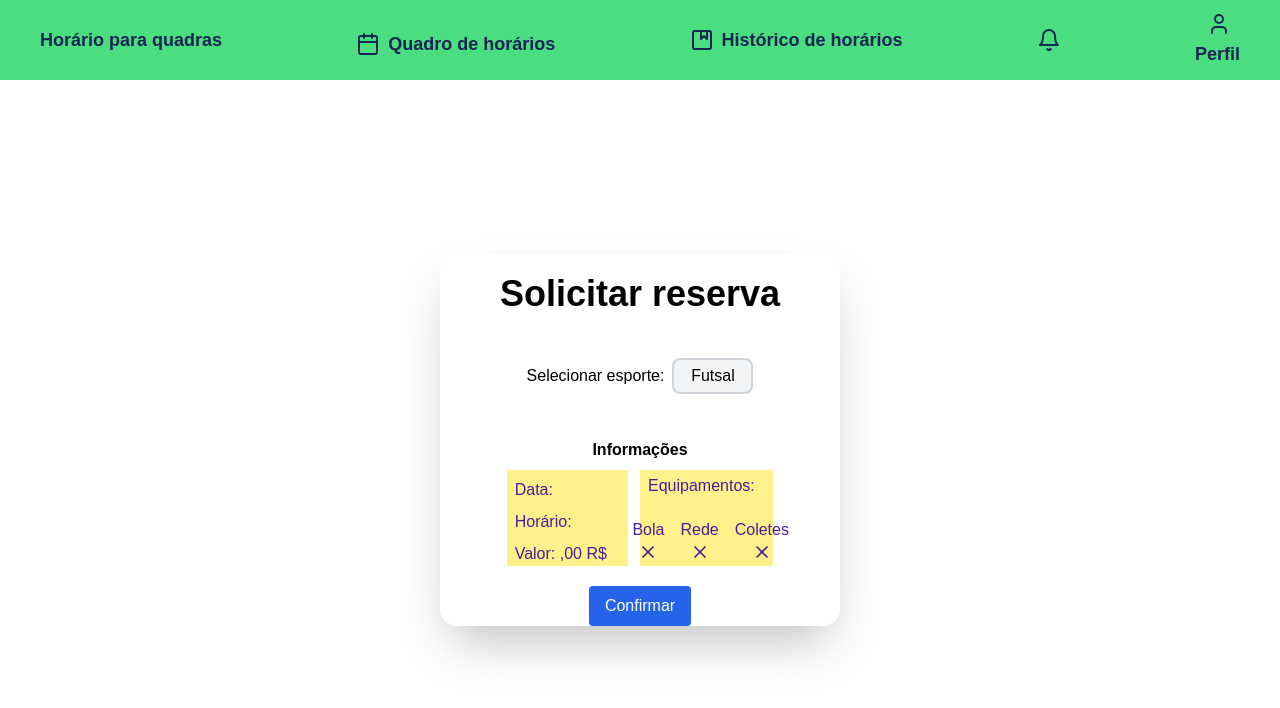
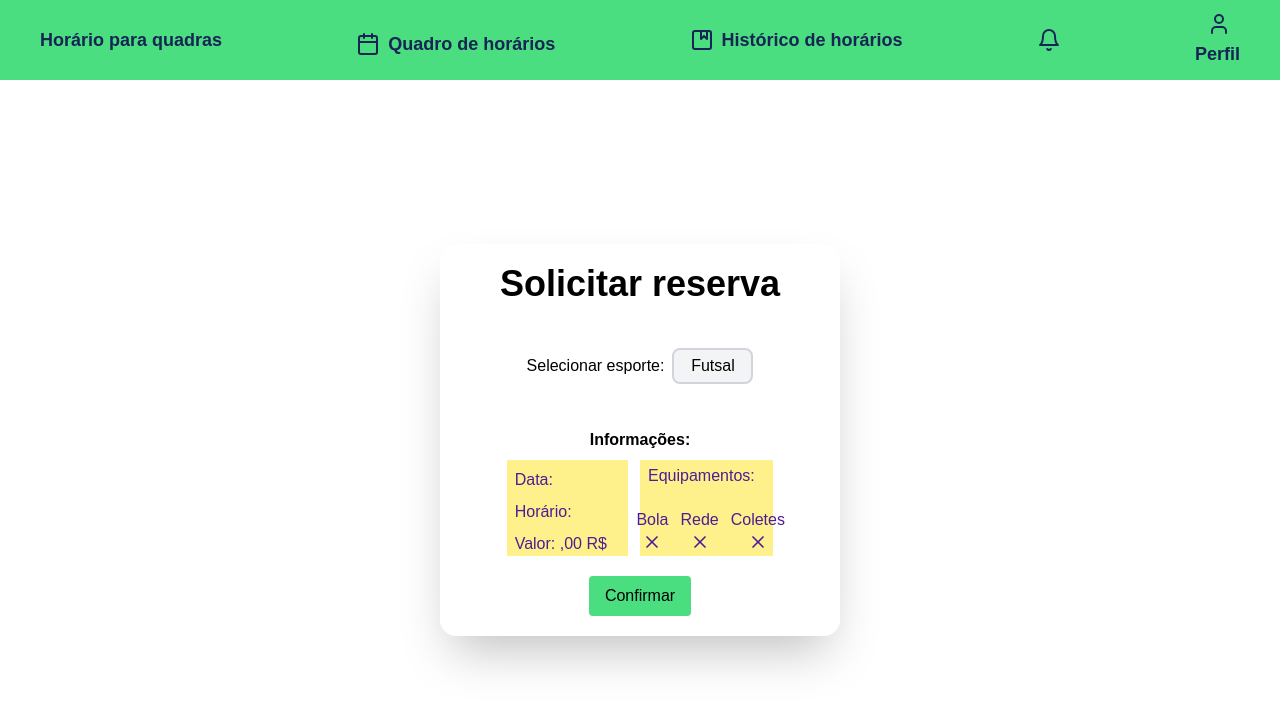
Before and after one commit to Italocr11/Projeto-Engenharia-de-Software-Front, a Next.js app in the folder frontproj/: page /solicitarReserva in a window 1280 px wide. Shown: the top 708 px of the page. Built offline with nearby package versions, Linux system fonts and the light colour scheme.

Commit message:
Pequenas alterações CSS em solicitar reserva

```diff
--- a/frontproj/src/app/solicitarReserva/page.jsx
+++ b/frontproj/src/app/solicitarReserva/page.jsx
@@ -54,12 +54,12 @@ export default function solicitarReserva() {
             <option value="Outro">Outro</option>
           </select>
         </div>
-        <h2 className="text-center font-bold mt-5 mb-2">Informações</h2>
+        <h2 className="text-center font-bold mt-5 mb-2">Informações:</h2>
         <InfoReserv {...reservaInfo}></InfoReserv>
 
         <button
           type="button"
-          className="bg-blue-600 py-2 px-4 text-white rounded hover:text-gray-300 mt-5"
+          className="bg-green-400 py-2 px-4 text-black rounded hover:text-gray-300 my-5"
           onClick={() => {
             router.push("/pagamento");
           }}
--- a/frontproj/src/components/InfoReserv.jsx
+++ b/frontproj/src/components/InfoReserv.jsx
@@ -10,7 +10,7 @@ function InfoReserv({ ...reservaInfo }) {
       </div>
       <div className="flex flex-col bg-yellow-200 w-1/2 space-x-2 text-violet-900">
         <h3 className="ml-2 mt-1 mb-5">Equipamentos:</h3>
-        <div className="flex flex-row space-x-4 items-center justify-center">
+        <div className="flex flex-row space-x-3 items-center justify-center">
           <div className="flex flex-col items-center ">
             <label className="">Bola</label>
             {reservaInfo.bola ? <Check size={20}></Check> : <X size={20}></X>}
```
